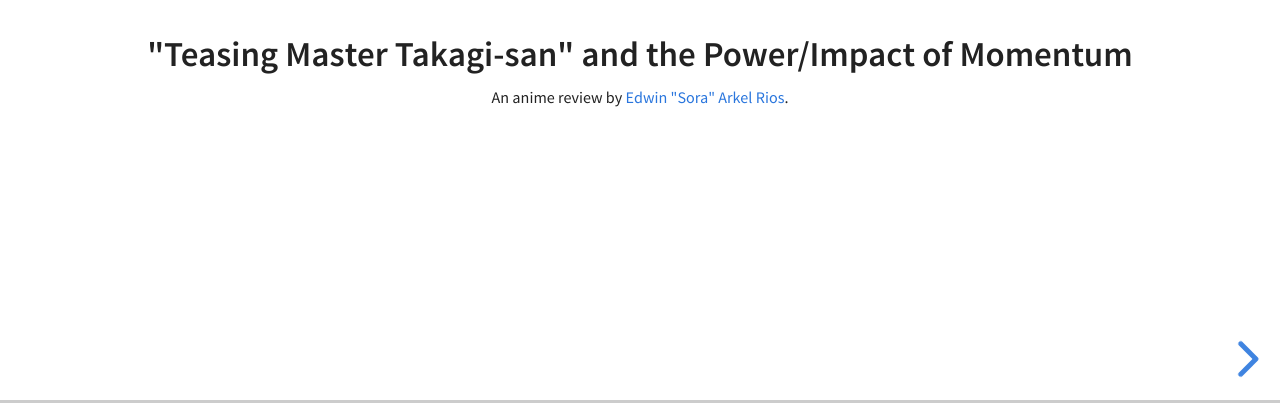
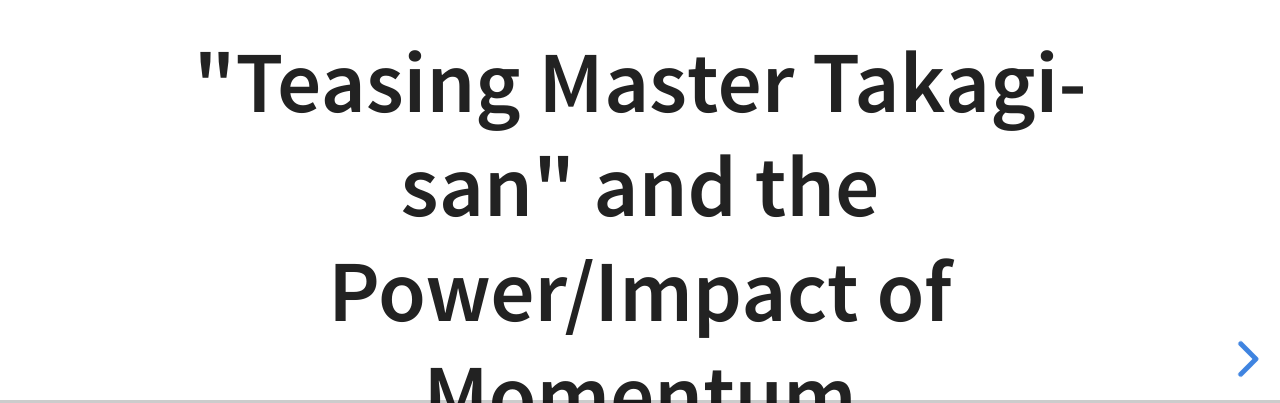
Before and after one commit to arkel23/anime-reviews, a website: page index.html in a window 1280 px wide. Shown: the part 397-800 px from the top of the page. Drawn offline with nearby package versions, Linux system fonts and the light colour scheme.

Commit message:
updated width/height to try

```diff
--- a/index.html
+++ b/index.html
@@ -105,8 +105,11 @@
 			// - https://revealjs.com/config/
 			Reveal.initialize({
 				hash: true,
-				width: 1920,
-				height: 1080,
+				width: 640,
+				height: 480,
+				margin: 0.04,
+				minScale: 0.5,
+				maxScale: 2.0,
 				// Learn about plugins: https://revealjs.com/plugins/
 				plugins: [ RevealMarkdown, RevealHighlight, RevealNotes, RevealMath.KaTeX ]
 			});
```
